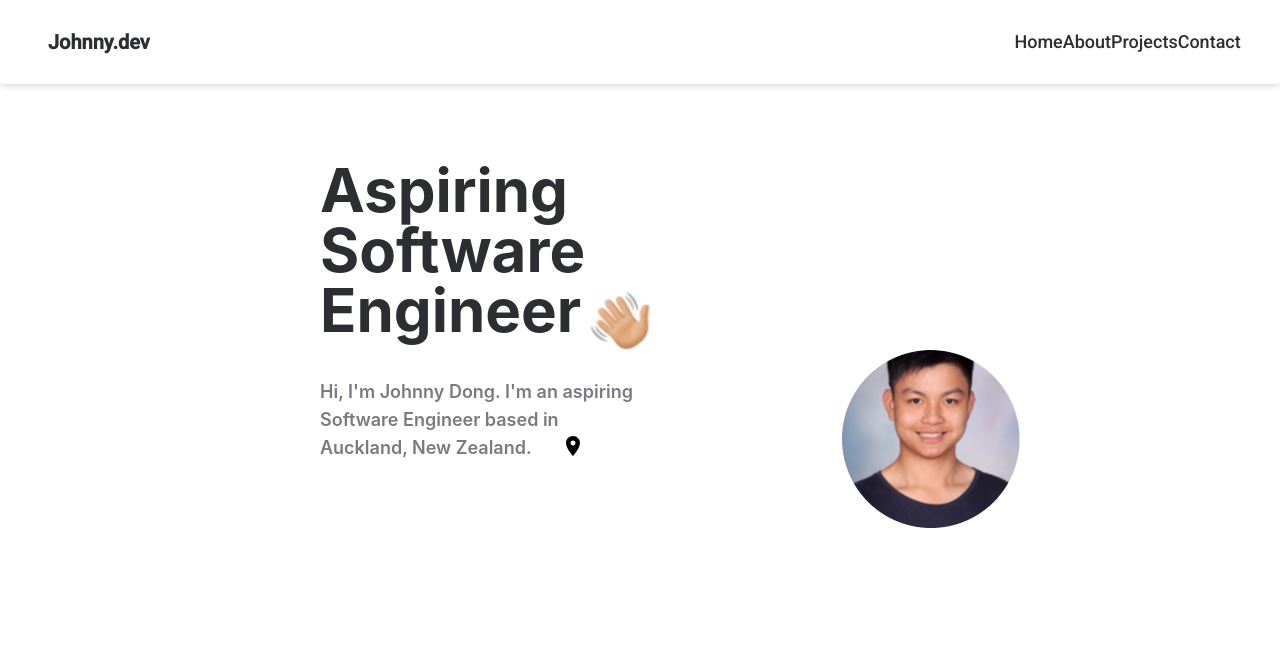
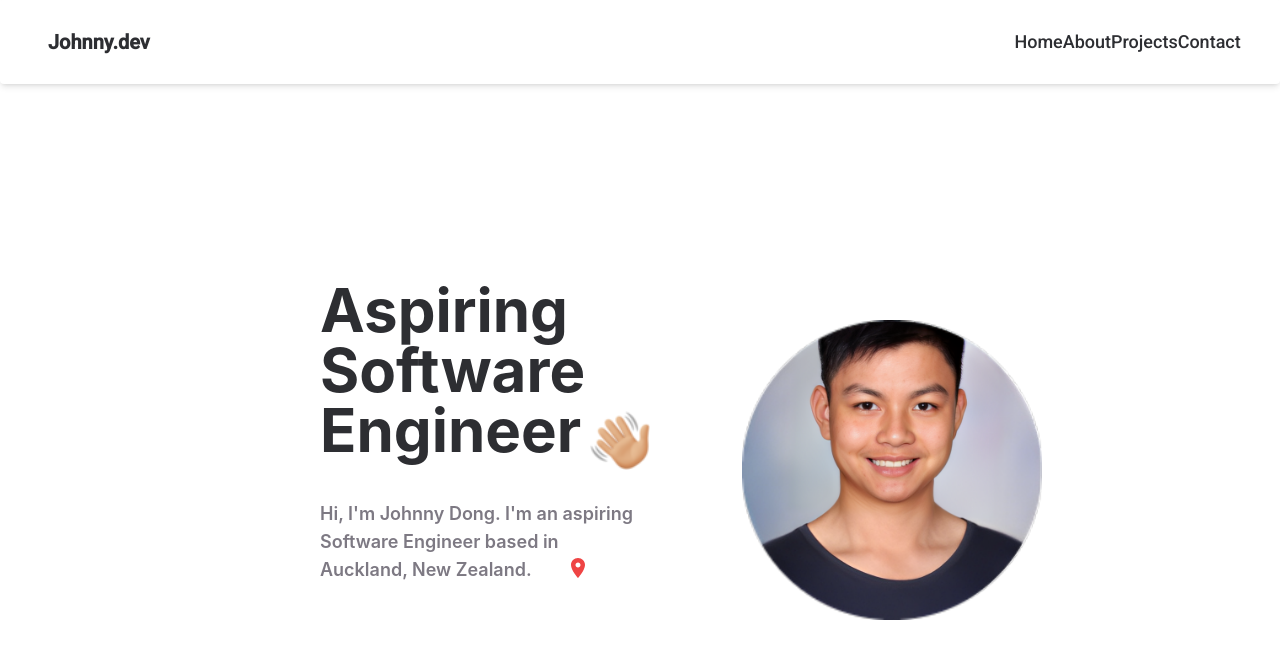
Before and after one commit to imjohnnyy/johnny-dong-portfolio-2023, a React (Create React App) app: page / in a window 1280 px wide. Shown: the top 658 px of the page. Built offline with nearby package versions, Linux system fonts and the light colour scheme.

Commit message:
changed profile photo and resized home details

```diff
--- a/src/pages/Home.js
+++ b/src/pages/Home.js
@@ -3,24 +3,22 @@ import ProfilePicture from "../assets/images/Johnny_Dong.png"
 import LocationOnIcon from "@mui/icons-material/LocationOn";
 
 const Home = () => {
-  const flexBetween = "flex items-center";
 
   return (
-    <div className={`mx-auto w-3/6 items-center justify-center`}>
+    <div className={`mx-auto w-3/6 items-center justify-center mt-[280px]`}>
       <div className={"w-3/5 flex item-start mt-40 font-bold text-gray"}>
         <h1 className={"text-6xl text-left"}>Aspiring Software Engineer<img className={" ml-[270px] mt-[-50px] h-[60px] w-[60px]"} src={WavingEmoji} alt="Waving"></img></h1>
 
       </div>
-      <img className={"flex items-end ml-[81.5%]"} src={ProfilePicture} alt="johnny_dong"></img>
-
-
-        <p className={"flex item-start text-lightgray w-2/4 ml-50 mr-20 mb-20 mt-[-150px] text-left text-lg font-semibold"}>
+      <div className={"flex items-end mt-[-150px]"}>
+        <img className={"ml-[66%] w-[300px] h-[300px]"} src={ProfilePicture} alt="johnny_dong"></img>
+      </div>
+        <p className={"flex item-start text-lightgray w-2/4 ml-50 mr-20 mb-20 mt-[-120px] text-left text-lg font-semibold"}>
         Hi, I'm Johnny Dong. I'm an aspiring Software Engineer based in Auckland,
         New Zealand.  </p>
-        <div className={"w-1/6 ml-[200px] mt-[-110px] fill-red-300"}>
-           <LocationOnIcon />
+        <div className={"w-1/6 ml-[205px] mt-[-110px]"}>
+           <LocationOnIcon style={ {color: '#ef4444'}} />
         </div>
-
 
     </div>
   );
```
Also changed, not shown: src/assets/images/Johnny_Dong.png.
